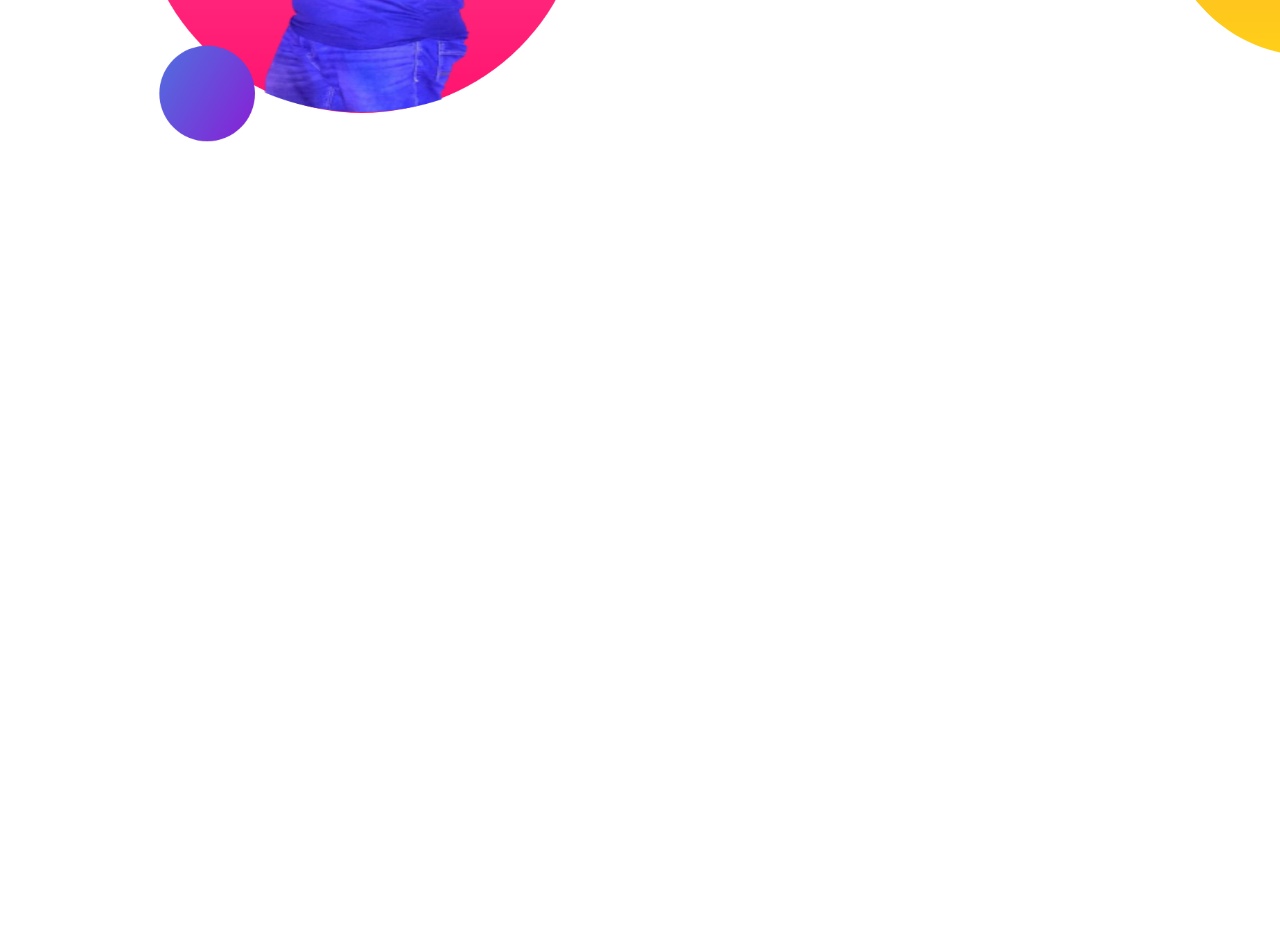
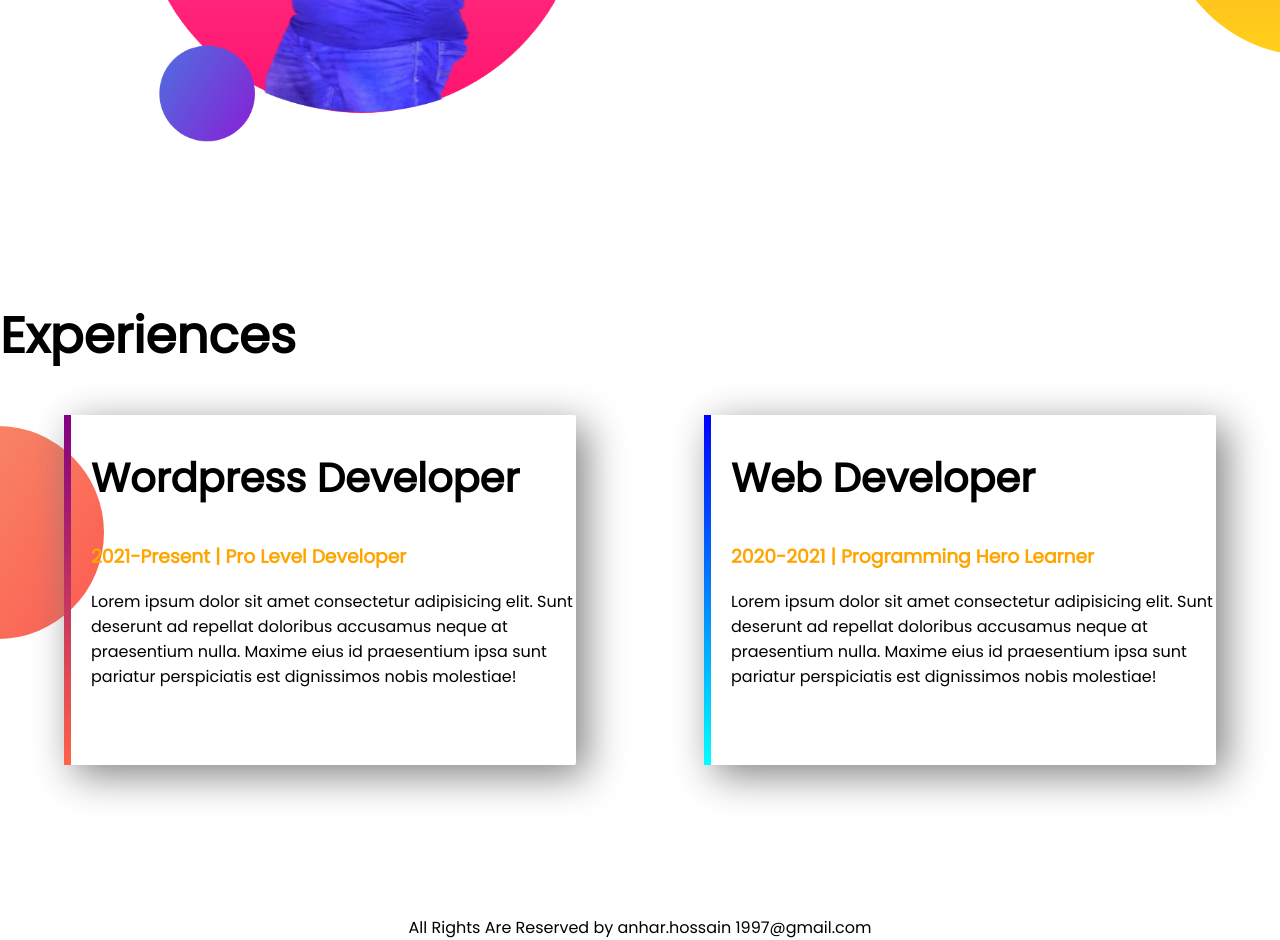
Before and after one commit to Anhar-Hossain-Khan/developer-portfolio, a plain HTML site: page developer-portfolio/index.html in a window 1280 px wide. Shown: the part 983-1923 px from the top of the page. Before the commit the page ends 1282 px from the top, so only its background shows below. Drawn offline with Linux system fonts and the light colour scheme.

Commit message:
footer and experience added

```diff
--- a/developer-portfolio/index.html
+++ b/developer-portfolio/index.html
@@ -13,7 +13,7 @@
 
 </head>
 <body>
-    <section class="top-banner">
+    <section class="top-banner flexible-container">
     <div class="half-width">
   <h1>Welcome To</h1>
   <h1> <span class="orange-color">Anhar Khan </span> World!</h1>
@@ -28,7 +28,7 @@
     </div>
 </section>
 
-<section class="dream-big">
+<section class="dream-big flexible-container">
     <div class="half-width">
 <img src="img/anhar2.png" alt="">
     </div>
@@ -40,5 +40,23 @@
 <a class="link-button" href="https://twitter.com/?lang=en" target="_blank"> DOWNLOAD RESUME</a>
 </div>
 </section>
+
+<section class="experience">
+    <h1>Experiences</h1>
+<div  class="flexible-container">
+    <div id="full-stack-experience" class="experience-item">
+        <h2>Wordpress Developer</h2>
+        <h3 class="orange-color">2021-Present | Pro Level Developer</h3>
+        <p>Lorem ipsum dolor sit amet consectetur adipisicing elit. Sunt deserunt ad repellat doloribus accusamus neque at praesentium nulla. Maxime eius id praesentium ipsa sunt pariatur perspiciatis est dignissimos nobis molestiae!</p>
+        </div>
+
+        <div id="web-dev-experience" class="experience-item">
+        <h2>Web Developer</h2>
+        <h3 class="orange-color">2020-2021 | Programming Hero Learner</h3>
+        <p>Lorem ipsum dolor sit amet consectetur adipisicing elit. Sunt deserunt ad repellat doloribus accusamus neque at praesentium nulla. Maxime eius id praesentium ipsa sunt pariatur perspiciatis est dignissimos nobis molestiae!</p>
+        </div>
+</div>
+</section>
+<footer>All Rights Are Reserved by anhar.hossain 1997@gmail.com</footer>
 </body>
 </html>
--- a/developer-portfolio/style.css
+++ b/developer-portfolio/style.css
@@ -1,39 +1,84 @@
-body{
+body {
     font-family: 'Poppins', sans-serif;
     margin: 0;
 }
-h1{
+
+h1 {
     font-size: 50px;
 }
-.orange-color{
+
+.orange-color {
     color: orange;
 }
-section{
+
+.flexible-container {
     display: flex;
     margin-bottom: 150px;
 }
-.half-width{
+
+.half-width {
     width: 50%;
-    padding-left:7%;
+    padding-left: 7%;
+
 }
-.half-width img{
+
+.half-width img {
     width: 90%;
 }
-.link-button{
+
+.link-button {
     text-decoration: none;
 
     padding: 10px 40px;
     border-radius: 5px;
-    background-image:linear-gradient(orange, tomato);
+    background-image: linear-gradient(orange, tomato);
     font-weight: 700;
-    color:white;
+    color: white;
 }
-.top-banner{
+
+.top-banner {
     background-image: url(img/top-banner.png);
     background-repeat: no-repeat;
 }
-.dream-big{
+
+.dream-big {
     background-image: url(img/dream-bg.png);
     background-repeat: no-repeat;
     background-position: right;
 }
+
+.experience {
+    background-image: url(img/exp-bg.png);
+    background-repeat: no-repeat;
+    background-position: left;
+}
+
+.experience-item {
+    box-shadow: 10px 10px 40px gray;
+    width: 40%;
+    margin-left: 5%;
+    margin-right: 5%;
+    padding-left: 20px;
+    border-radius: 2px;
+    padding-bottom: 60px;
+}
+
+h2 {
+    font-size: 40px;
+}
+
+#web-dev-experience {
+    border-image: linear-gradient(blue, cyan);
+    border-image-slice: 1;
+    border-left: 7px solid;
+}
+
+#full-stack-experience {
+    border-image: linear-gradient(purple, tomato);
+    border-image-slice: 1;
+    border-left: 7px solid;
+}
+
+footer {
+    text-align: center;
+}
```
Also changed, not shown: developer-portfolio/img/exp-bg.png (added).
